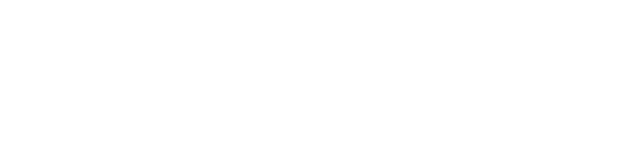
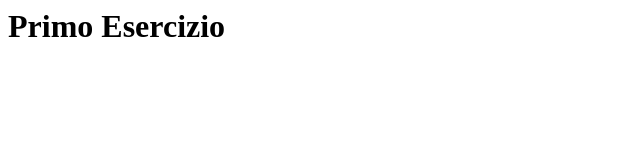
Before and after one commit to eugeniogugliotta/ssw-hw, a website: page index.html in a window 1280 px wide. Shown: the whole page, without its empty margins (0-640 px from the left). Drawn offline with Linux system fonts and the light colour scheme.

Commit message:
1 file modified

```diff
--- a/index.html
+++ b/index.html
@@ -1 +1,2 @@
+<h1>Primo Esercizio</h1>
 <div id="app"></div>
```
